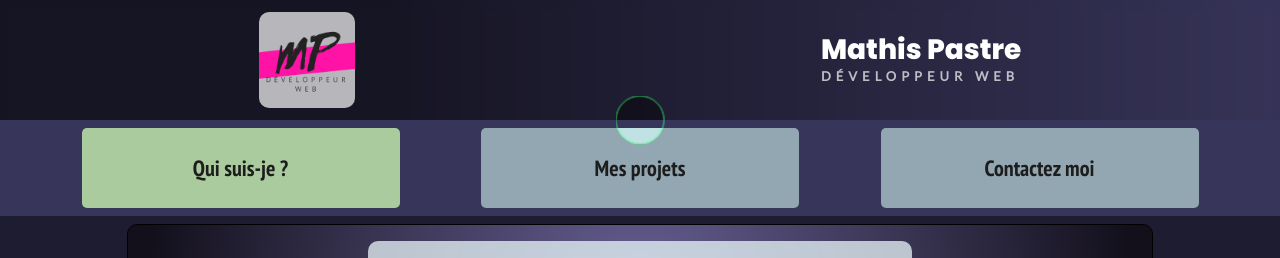
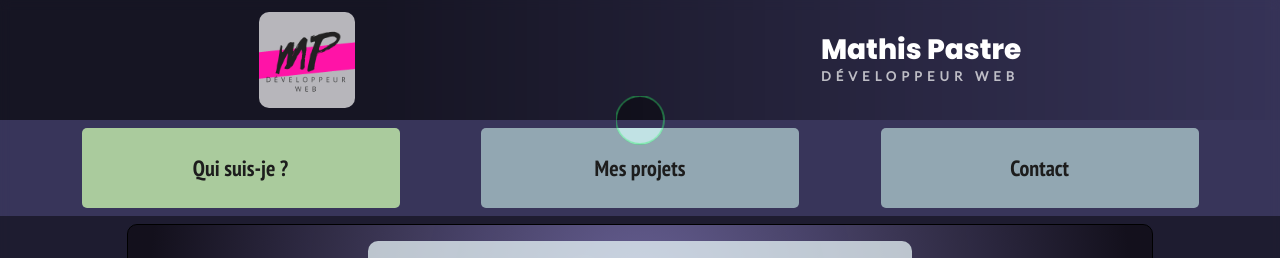
Before and after one commit to MathisPastreNelson/portfolio-mathis-pastre, a React (Create React App) app: page / in a window 1280 px wide. Shown: the top 258 px of the page. Built offline with nearby package versions, Linux system fonts and the light colour scheme.

Commit message:
navlink good

```diff
--- a/src/components/Main.js
+++ b/src/components/Main.js
@@ -33,7 +33,7 @@ export default function Main() {
         <button
           className={`buttonSwitchComponent ${component === 5 ? "active" : ""}`}
           onClick={page5}>
-          Contactez moi
+          Contact
         </button>
       </nav>
 
```
